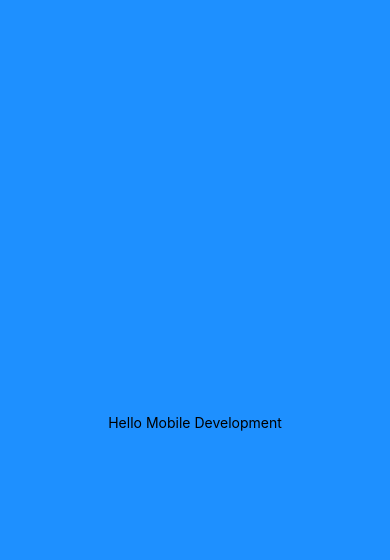
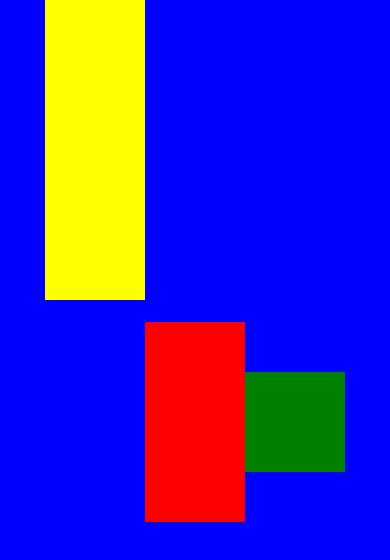
Before and after one commit to badjab326/DoneWithIt, a React Native app: screen / in a window 390 px wide. Shown: the top 560 px of the page. Built offline with nearby package versions, Linux system fonts and the light colour scheme.

Commit message:
styling tests

```diff
--- a/App.js
+++ b/App.js
@@ -1,21 +1,50 @@
-import { StatusBar } from 'expo-status-bar';
-import { StyleSheet, Text, View, SafeAreaView } from 'react-native';
+import React from "react";
+import { StyleSheet, SafeAreaView, Button, Alert, Platform, StatusBar, View, Dimensions } from 'react-native';
+
 
 export default function App() {
-  console.log("App Executed");
+  return (
 
-  return (
-    <SafeAreaView style={styles.container}>
-      <Text>Hello Mobile Development</Text>
-      <StatusBar style="auto" />
-    </SafeAreaView>
+      <View
+        style={{
+          backgroundColor: "blue",
+          flex: 1,
+          flexDirection: "row",
+          justifyContent: "center",
+          alignItems: "center"
+        }}
+      >
+        <View
+          style={{
+            backgroundColor: "yellow",
+            width: 100,
+            height: 300,
+            alignSelf: "flex-start"
+        }}/>
+        <View
+          style={{
+            backgroundColor: "red",
+            width: 100,
+            height: 200
+        }}/>
+        <View
+          style={{
+            backgroundColor: "green",
+            width: 100,
+            height: 100
+        }}/>
+
+      </View>
   );
 }
+
+const containerStyle = {backgroundColor: "orange"}
 
 const styles = StyleSheet.create({
   container: {
     flex: 1,
-    backgroundColor: 'dodgerblue',
+    backgroundColor: '#fff',
+    paddingTop: Platform.OS === "android" ? StatusBar.currentHeight : 0,
     alignItems: 'center',
     justifyContent: 'center',
   },
--- a/app.json
+++ b/app.json
@@ -29,6 +29,6 @@
     "web": {
       "favicon": "./assets/favicon.png"
     },
-    "description": "A marketplace for stuff you don't want"
+    "description": "A digital display for games you've beaten"
   }
 }
--- a/package.json
+++ b/package.json
@@ -10,13 +10,14 @@
     "eject": "expo eject"
   },
   "dependencies": {
+    "@react-native-community/hooks": "^2.8.1",
     "expo": "~45.0.0",
     "expo-status-bar": "~1.3.0",
+    "expo-updates": "~0.13.4",
     "react": "17.0.2",
     "react-dom": "17.0.2",
     "react-native": "0.68.2",
-    "react-native-web": "0.17.7",
-    "expo-updates": "~0.13.4"
+    "react-native-web": "0.17.7"
   },
   "devDependencies": {
     "@babel/core": "^7.12.9"
```
Also changed, not shown: 1 other file (tests, documents, lock files or other folders).
